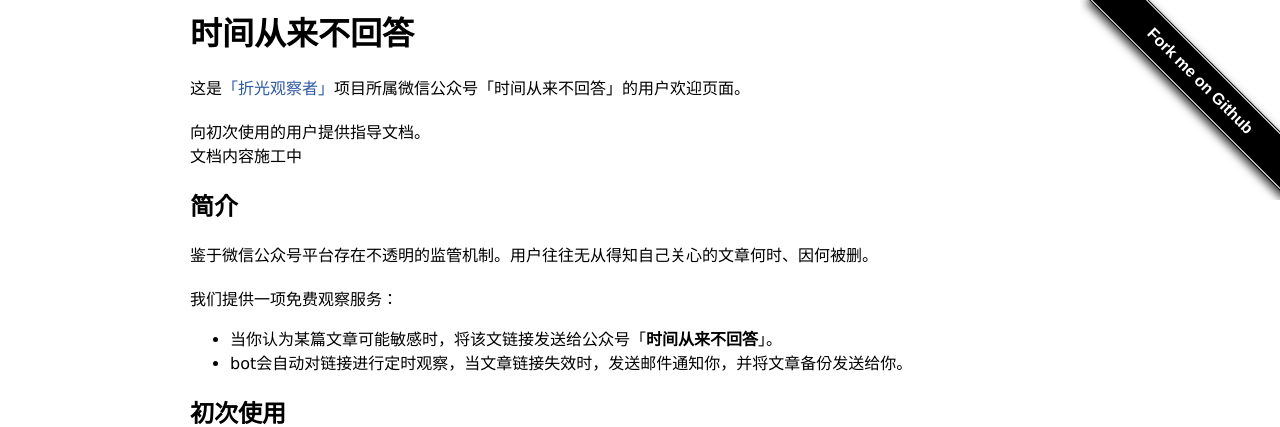
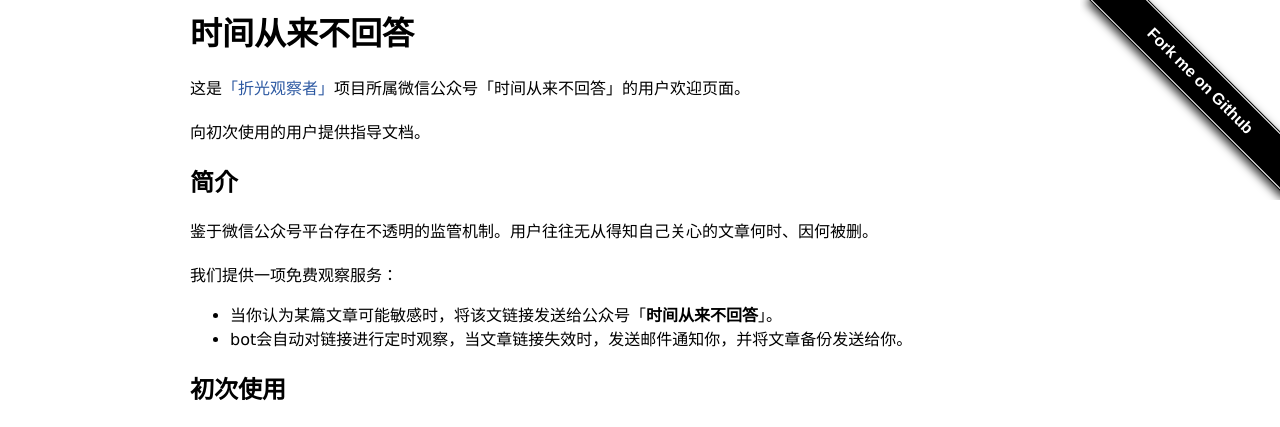
Before and after one commit to MamaShip/Observer, a Flask app: page / in a window 1280 px wide. Shown: the top 427 px of the page. Run offline with Flask 2, Linux system fonts and the light colour scheme.

Commit message:
docs modify

```diff
--- a/templates/index.html
+++ b/templates/index.html
@@ -102,8 +102,7 @@
     <div class="wrapper">
         <h1>时间从来不回答</h1>
         <p>这是<a href="https://github.com/MamaShip/Observer" target="_blank">「折光观察者」</a>项目所属微信公众号「时间从来不回答」的用户欢迎页面。</p>
-        <p>向初次使用的用户提供指导文档。<br />
-          文档内容施工中</p>
+        <p>向初次使用的用户提供指导文档。<br /></p>
         <div>
           <h2>简介</h2>
           <p>鉴于微信公众号平台存在不透明的监管机制。用户往往无从得知自己关心的文章何时、因何被删。</p>
@@ -159,10 +158,10 @@
         </div>
         <div>
           <h2>公众号二维码</h2>
-          <img src="qrcode.jpg" width="250"/>
+          <img src="img/qrcode.jpg" width="250"/>
           <p>欢迎关注！</p>
           <h2>想请我喝茶？</h2>
-          <img src="donation.jpg" width="250"/>
+          <img src="img/donation.jpg" width="250"/>
           <p>支付宝捐赠链接</p>
         </div>
         <span id="forkongithub"><a href="https://github.com/MamaShip/Observer">Fork me on Github</a></span>
```
Also changed, not shown: README.md, img/donation.jpg (renamed from templates/donation.jpg), img/logo-v2.jpg (added), img/logo.jpg (added), img/qrcode.jpg (renamed from templates/qrcode.jpg).
